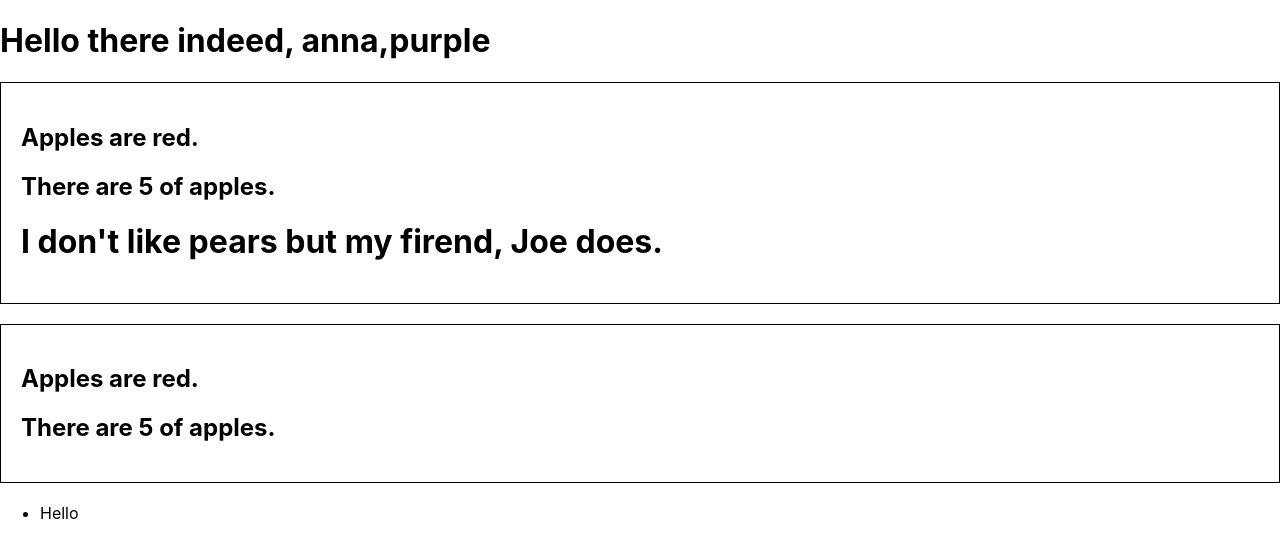
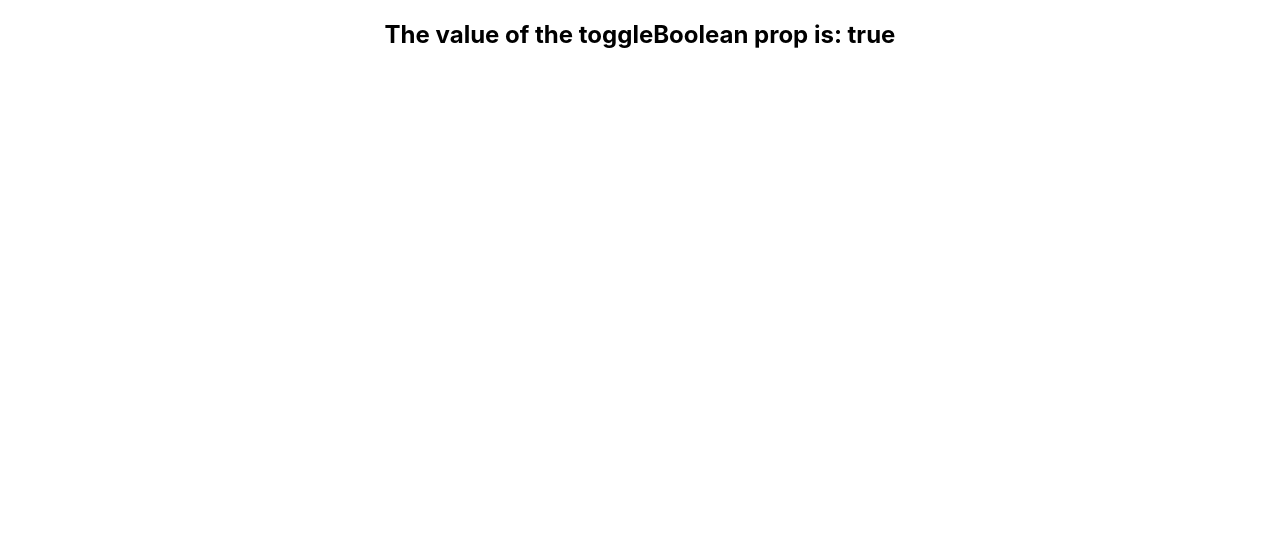
Before and after one commit to kavinduUdhara/react-coursera, a React (Create React App) app in the folder app1/: page / in a window 1280 px wide. Shown: the top 558 px of the page. Built offline with nearby package versions, Linux system fonts and the light colour scheme.

Commit message:
changed App.js to practice part of expression-as-props

```diff
--- a/app1/src/App.js
+++ b/app1/src/App.js
@@ -6,21 +6,21 @@ import Pears from './components/Pears';
 import Bag from './components/Bag';
 import Nav from './components/Nav';
 
+const bool = false;
+
+function Example(props) {
+    return (
+        <h2>The value of the toggleBoolean prop is: {props.toggleBoolean.toString()}</h2>
+    );
+};
 
 function App(props) {
   console.log(logo);
-  return (
-    <div>
-      {/* <h1>This is a {props.title}</h1> */}
-      <Header name="anna" color="purple"/>
-      <Bag>
-        <Apples color="red" number="5"/>
-        <Pears friend="Joe"/>
-      </Bag>
-      <Bag children={<Apples color="red" number="5"/>}/>
-      <Nav first="Hello"/>
-    </div>
-  )
+    return (
+        <div className="App">
+            <Example toggleBoolean={!bool} />
+        </div>
+    );
 }
 
 export default App;
```
